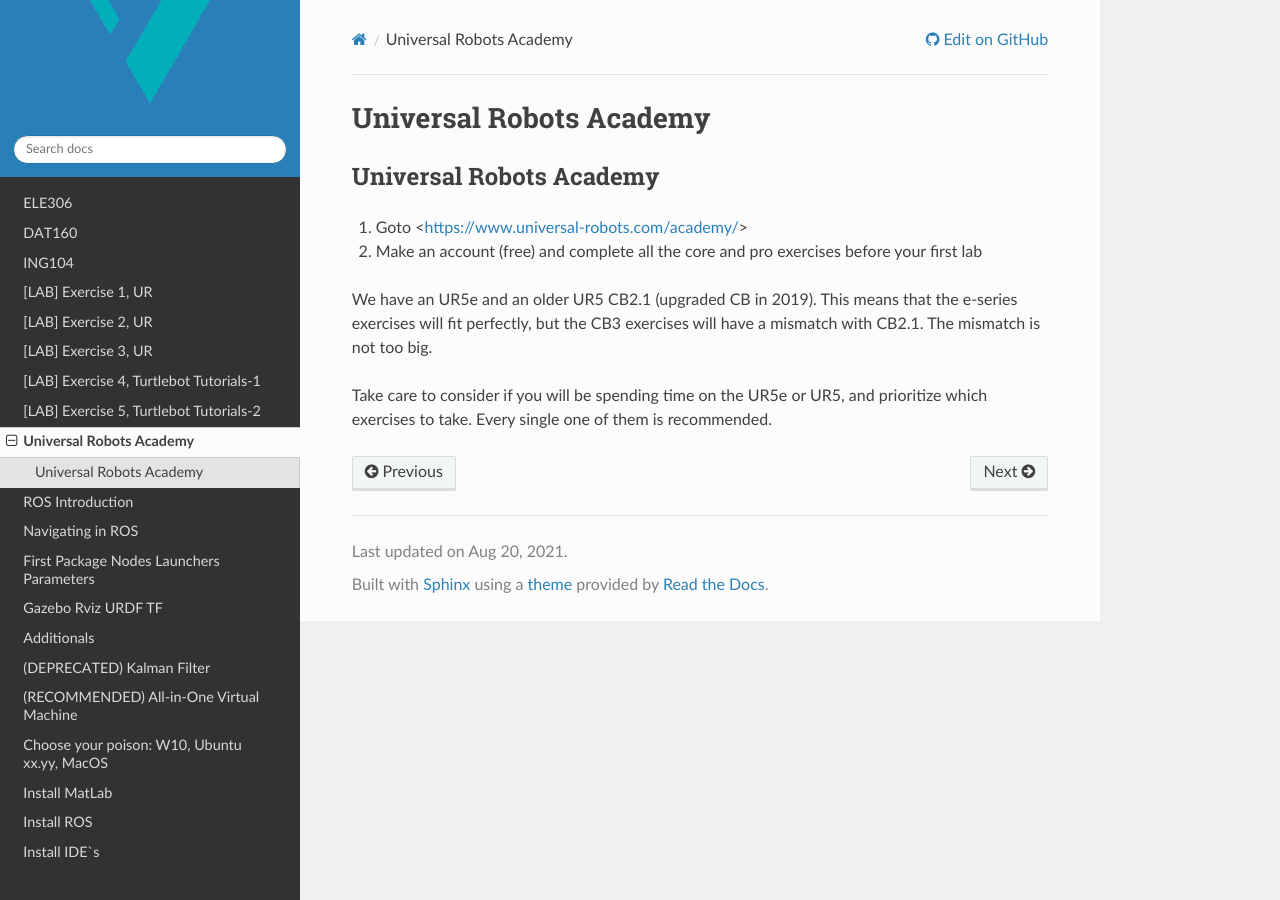
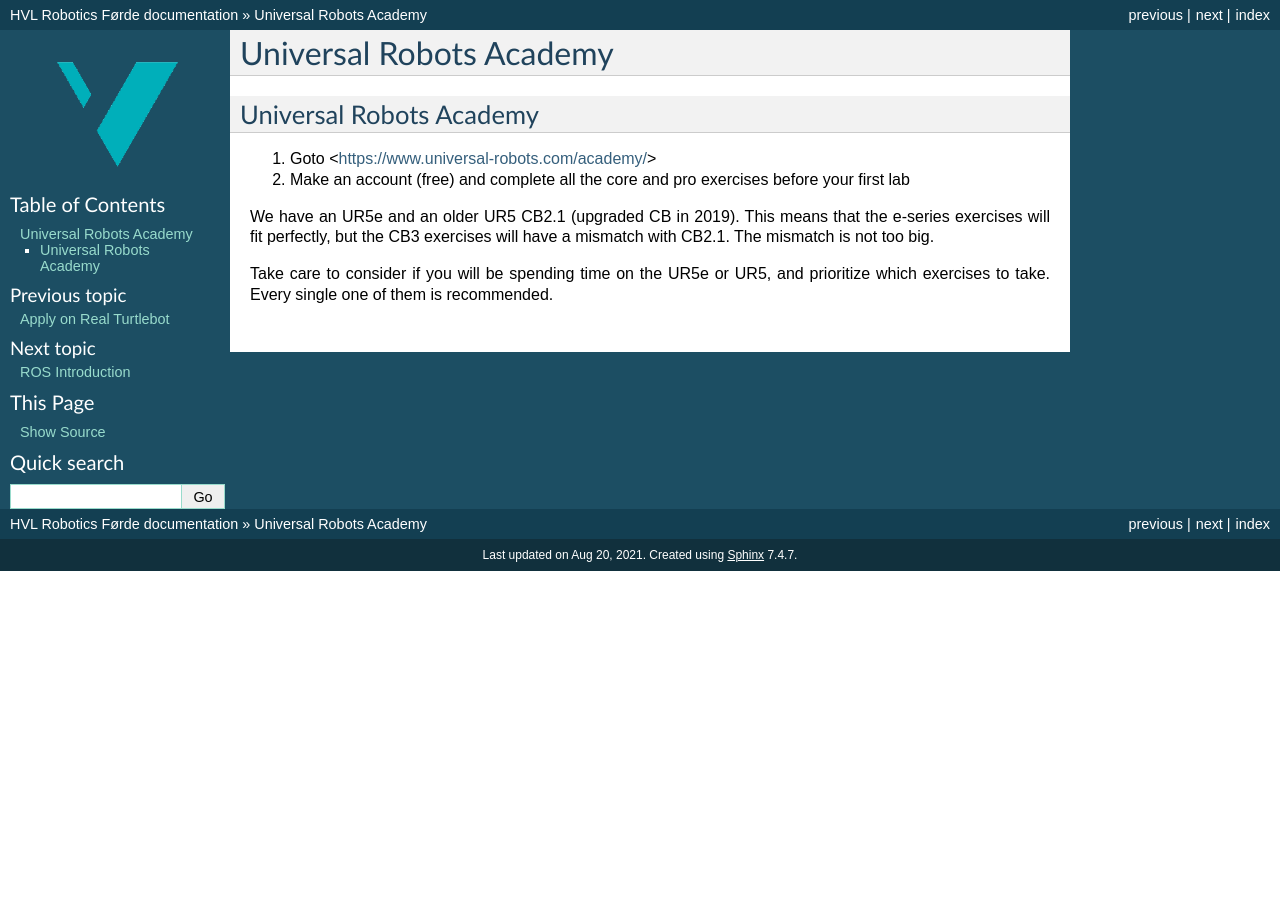
Before and after one commit to frdedynamics/robotics-lab-documentation, a Sphinx documentation site: the page built from source/texts/UR_exercises.rst, in a window 1280 px wide. Built offline with Sphinx 7.4.7, drawn with Linux system fonts in a browser that asks for light colours; the version number could not be read and is left out.

Commit message:
theme change

```diff
--- a/source/conf.py
+++ b/source/conf.py
@@ -126,7 +126,7 @@
 # The theme to use for HTML and HTML Help pages.  See the documentation for
 # a list of builtin themes.
 # html_theme = "classic" -- Changed because of a bug in sphinx_rtd_theme in using bullets
-html_theme = "sphinx_rtd_theme"
+html_theme = "classic"
 
 
 # Theme options are theme-specific and customize the look and feel of a theme
```
